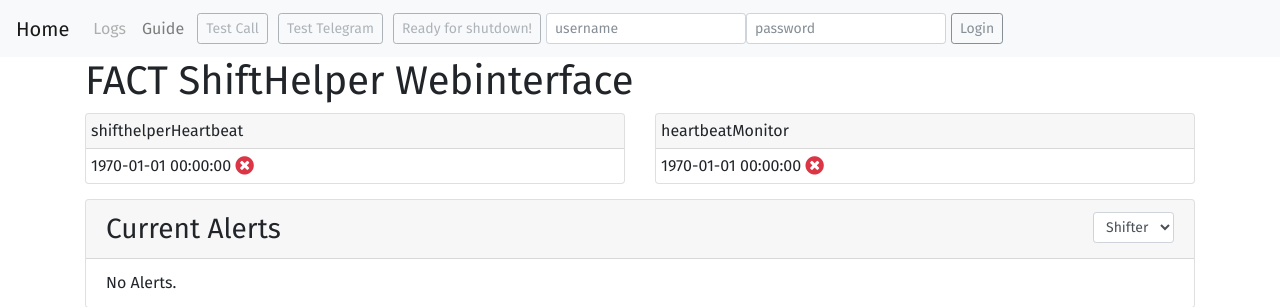
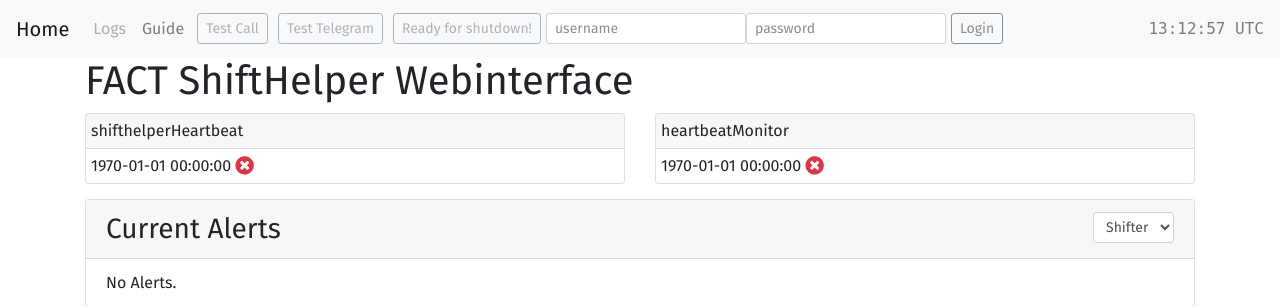
Before and after one commit to fact-project/shifthelper_webinterface, a Python web app: template shifthelper_webinterface/templates/index.html in a window 1280 px wide. Shown: the top 307 px of the page. Run offline with Jinja, Linux system fonts and the light colour scheme; the template is opened without the code that fills it, so the values that code supplies are empty; some libraries are stand-ins or nearby versions.

Commit message:
Add UTC clock

```diff
--- a/shifthelper_webinterface/static/site.js
+++ b/shifthelper_webinterface/static/site.js
@@ -27,8 +27,8 @@ app = new Vue({
   el: '#app',
   delimiters: ['((', '))'],
   data: {
-    msg: 'Hello World',
     alerts: [],
+    time: moment().utc().format('HH:mm:ss'),
     heartbeats: {'shifthelperHeartbeat': 0, 'heartbeatMonitor': 0},
     heartbeatOutdated: {'shifthelperHeartbeat': true, 'heartbeatMonitor': true},
     categoryFilter: 'shifter'
@@ -58,6 +58,9 @@ app = new Vue({
         diff = moment().utc().diff(ts.utc());
         this.heartbeatOutdated[key] = diff > (1000 * 60 * 5);
       }
+    },
+    updateClock() {
+      this.time = moment().utc().format('HH:mm:ss');
     }
   },
   computed: {
@@ -74,6 +77,8 @@ app = new Vue({
     }
   },
   mounted: function() {
+    this.updateClock();
+    setInterval(this.updateClock, 1000);
     this.checkHeartbeatOutdated();
     setInterval(this.checkHeartbeatOutdated, 10000);
   }
--- a/shifthelper_webinterface/static/style.css
+++ b/shifthelper_webinterface/static/style.css
@@ -51,3 +51,7 @@ div .card {
 h3.card-title {
   margin-bottom: 0px;
 }
+
+.clock {
+  font-family: monospace;
+}
--- a/shifthelper_webinterface/templates/index.html
+++ b/shifthelper_webinterface/templates/index.html
@@ -3,7 +3,7 @@
 {% block content %}
 
 
-<div id="app" class="container">
+<div class="container">
   <div class="content">
     <div class="row">
       <div class="col-12 col-sm-6" v-for="(value, key) in heartbeats">
--- a/shifthelper_webinterface/templates/layout.html
+++ b/shifthelper_webinterface/templates/layout.html
@@ -2,9 +2,13 @@
 <html>
   {% include 'head.html' %}
   <body>
+    <div id="app">
     <header>
       <nav class="navbar navbar-expand-lg navbar-light bg-light">
         <a class="navbar-brand" href="/">Home</a>
+        <div class="navbar-text d-block d-lg-none clock">
+          (( time )) UTC
+        </div>
         <button class="navbar-toggler" type="button" data-toggle="collapse" data-target="#navbarContent">
           <span class="navbar-toggler-icon"></span>
         </button>
@@ -64,6 +68,9 @@
           <span class="navbar-text">Logged in as {{current_user.username}}</span>
           {% endif %}
         </div>
+        <div class="navbar-text d-none d-lg-block clock">
+          (( time )) UTC
+        </div>
       </nav>
       <div class="container">
         <h1>FACT ShiftHelper Webinterface</h1>
@@ -85,5 +92,6 @@
       {% block content %}
       {% endblock %}
     </div>
+    </div>
   </body>
 </html>
```
